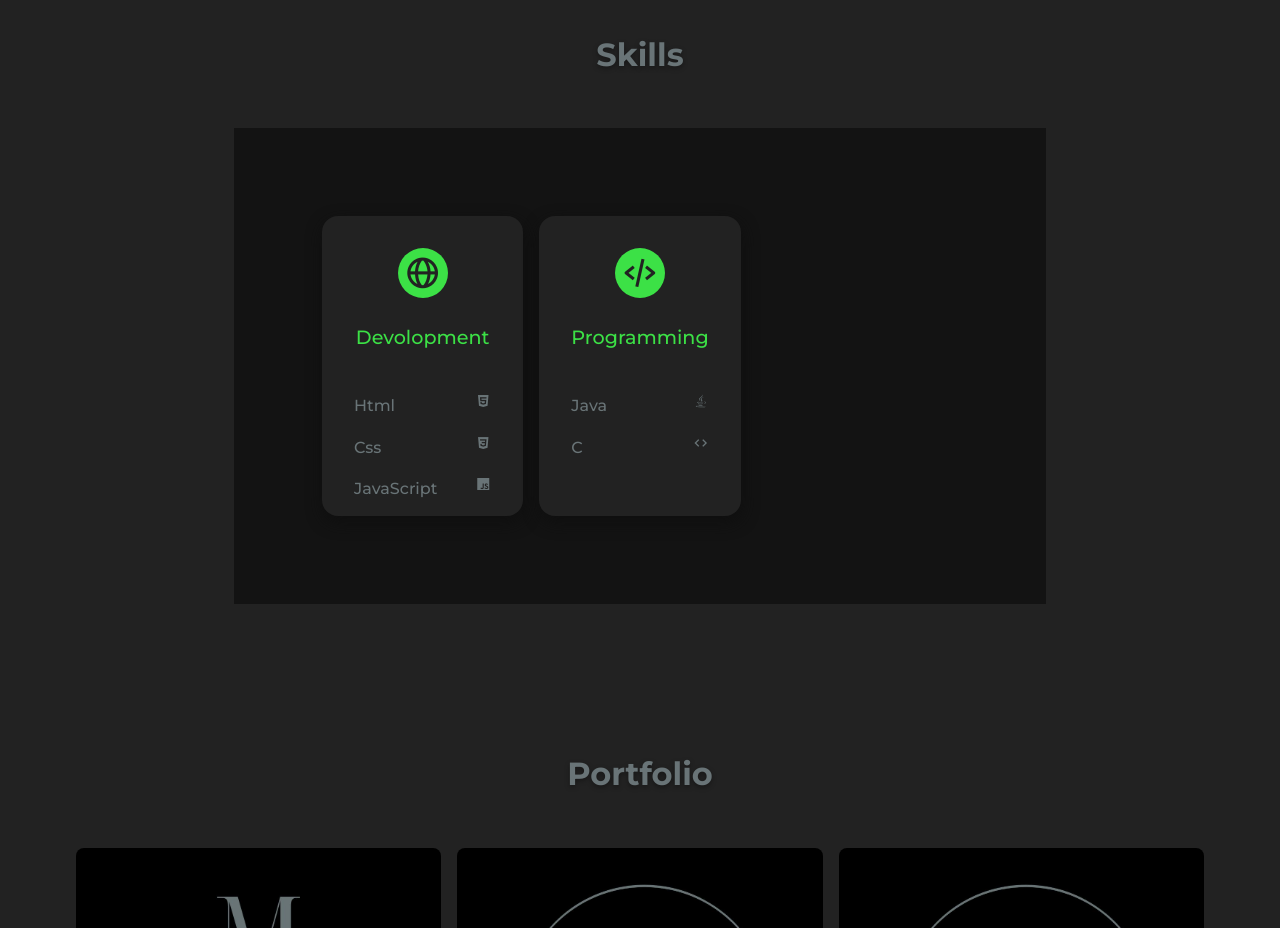
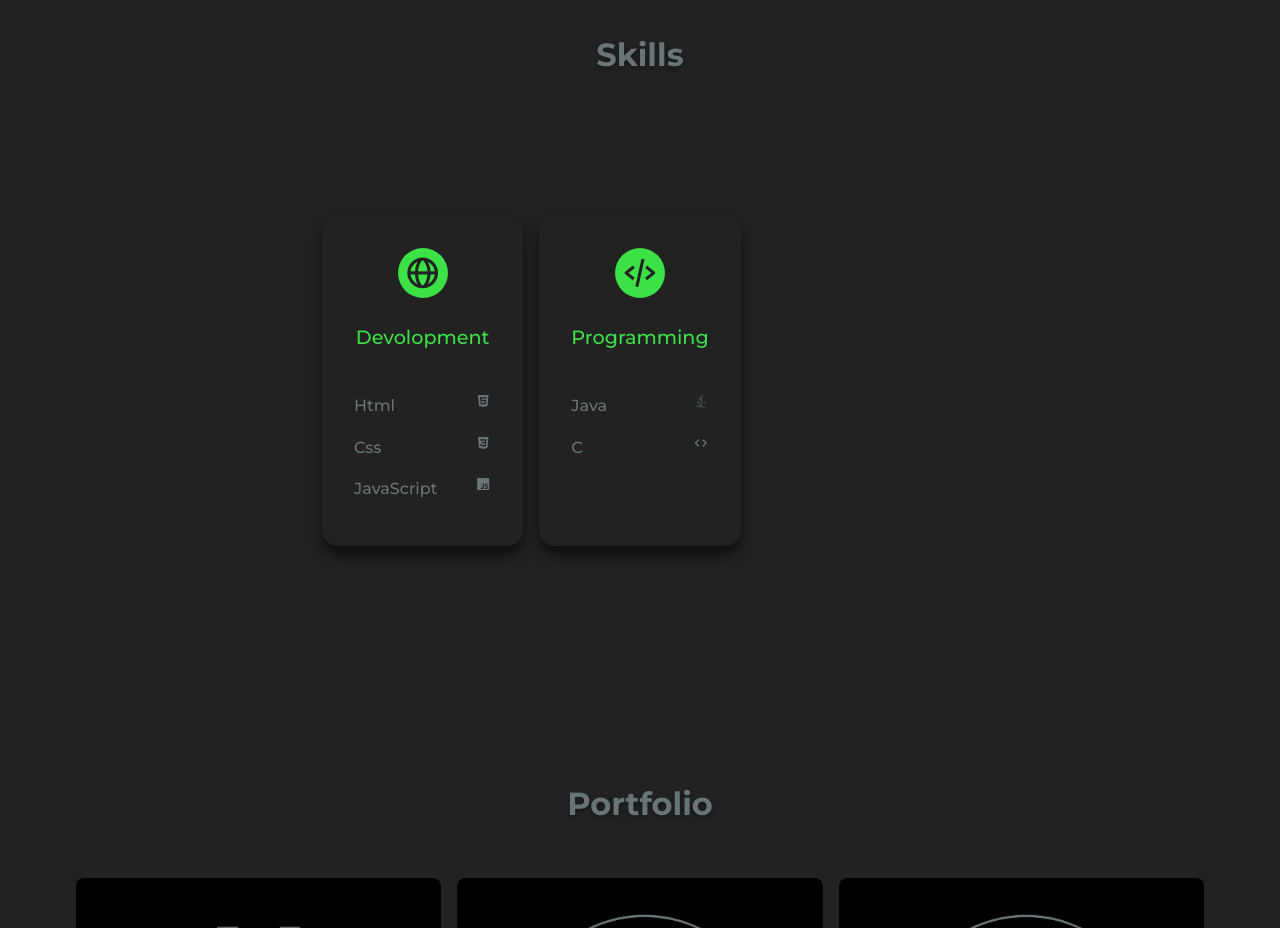
Before and after one commit to ShalvinShaji/Portfolio-wesite, a plain HTML site: page index.html in a window 1280 px wide. Shown: the part 1540-2468 px from the top of the page. Drawn offline with nearby package versions, Linux system fonts and the light colour scheme.

Commit message:
portfolio modification completed

```diff
--- a/Css/styles.css
+++ b/Css/styles.css
@@ -350,9 +350,12 @@ img{
     transition-duration: .5s;
     margin: var(--mb-1);
 
-    box-shadow: 1px 6px 16px rgb(15, 15, 15);
 
 
+
+ }
+ .skill .set:hover{
+    box-shadow: 0px 9px 14px rgb(15, 15, 15);
  }
 
 
@@ -511,6 +514,7 @@ img{
 }
 .explore__link li{
  margin-left: var(--mb-1);
+ font-size: var(--small-font-size);
 }
 .footer__link{
     padding: .25rem 0;
@@ -616,7 +620,7 @@ img{
         align-items: center;
         justify-self: center;
         padding: 5rem;
-        background-color: rgb(19, 19, 19);
+
 
 
     }
@@ -625,10 +629,8 @@ img{
         background-color: var(--dark-color);
         border-radius: 16px;
         align-items: center;
-        height: 300px;
-
-
-
+        height: 330px;
+        box-shadow: 0px 9px 14px rgb(15, 15, 15);
 
 
      }
@@ -672,6 +674,7 @@ img{
     }
     .explore__link li{
         margin-left: var(--mb-3);
+        font-size: var(--normal-font-size);
        }
 }
 
```
